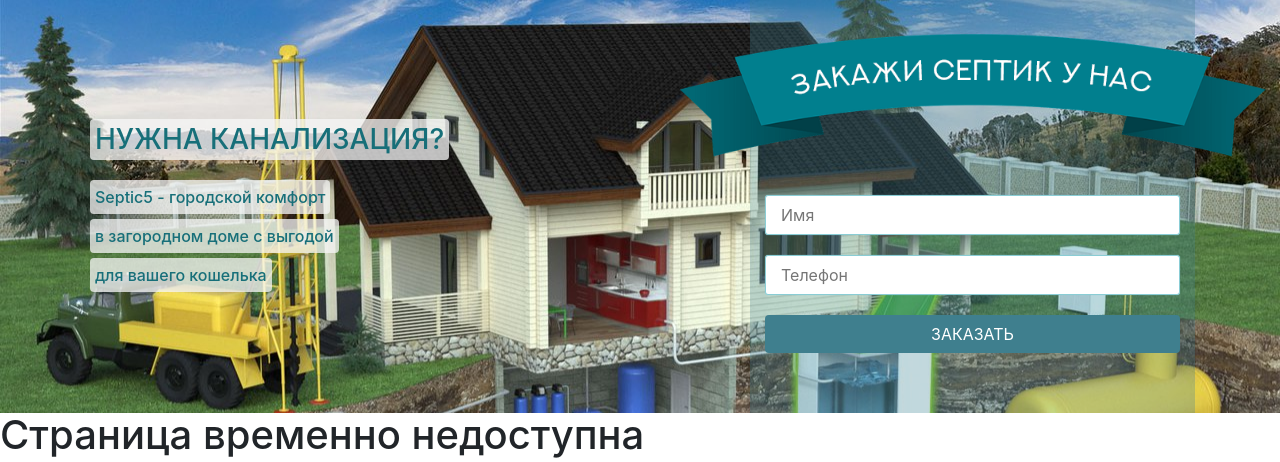
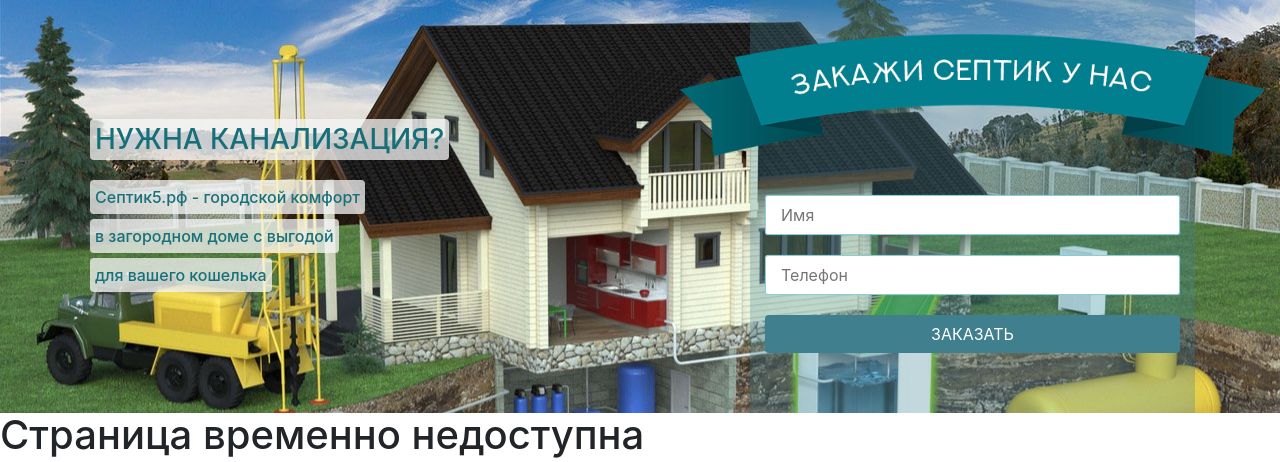
Before and after one commit to griphon56/septic78, a PHP site: page / in a window 1280 px wide. Shown: the part 218-680 px from the top of the page. Run offline with PHP 8.4, Linux system fonts and the light colour scheme.

Commit message:
Септик5.рф

```diff
--- a/Contact/contactView.php
+++ b/Contact/contactView.php
@@ -19,7 +19,7 @@
           <p>+8 (800) 200-68-57 (бесплатно по рф)</p>
         </div>
         <div class="section-desc">
-          <p><span class="link">septikstroy@septic78.ru</span></p>
+          <p><span class="link">septikstroy@septic5.ru</span></p>
           <p>Единая эл. почта для справок</p>
         </div>
       </div>
@@ -71,7 +71,7 @@
 <div class="container">
   <div class="row">
     <div class="col-md-12 section-desc">
-      <p>Получить полную инхормацию по вопросам сотрудничества с компанией "Septic78.ru" можно в разделе диллерам или по телефону +792156267882</p>
+      <p>Получить полную инхормацию по вопросам сотрудничества с компанией "Септик5.рф" можно в разделе диллерам или по телефону +792156267882</p>
     </div>
   </div>
   <div class="row col-md-12">
--- a/Header/headerView.php
+++ b/Header/headerView.php
@@ -60,7 +60,7 @@
       <div class="col-md-7">
         <h3 class="header-target-form-title">Нужна канализация?</h3>
         <p class="header-target-form-desc">
-          Septic5 - городской комфорт
+          Септик5.рф - городской комфорт
         </p>
         <p class="header-target-form-desc">
           в загородном доме с выгодой
--- a/index.php
+++ b/index.php
@@ -7,7 +7,7 @@
 <head>
   <meta charset="UTF-8">
   <link href="style/main.css" rel="stylesheet">
-  <title>Septic78</title>
+  <title>Септик5.рф</title>
 
   <script src="https://code.jquery.com/jquery-2.2.1.min.js"></script>
   <script src="js/bootstrap.min.js"></script>
```
